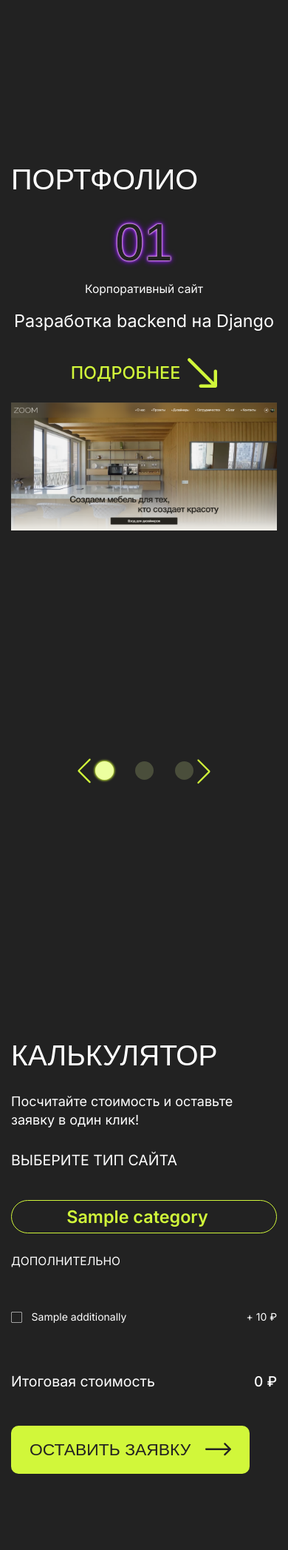
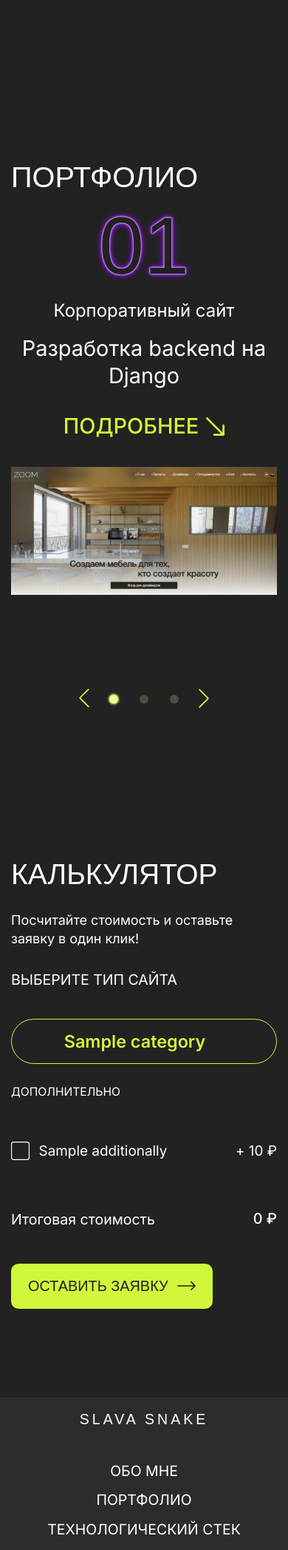
Before and after one commit to Space555/AboutMe, a Django app: page / in a window 390 px wide. Shown: the part 1360-3455 px from the top of the page at 74% size. Run offline with Django 5.2, Linux system fonts and the light colour scheme; tables that the repository leaves empty hold one stand-in row (values such as "Sample post"); some web fonts are replaced.

Commit message:
Update files

```diff
--- a/about/about/settings.py
+++ b/about/about/settings.py
@@ -121,9 +121,11 @@ USE_TZ = True
 # https://docs.djangoproject.com/en/6.0/howto/static-files/
 
 STATIC_URL = 'static/'
-# STATIC_ROOT = os.path.join(BASE_DIR, 'static')
+STATIC_ROOT = os.path.join(BASE_DIR, 'staticfiles')
 STATIC_DIRS = os.path.join(BASE_DIR, 'static/')
 STATICFILES_DIRS = [STATIC_DIRS]
 
 MEDIA_URL = '/media/'
 MEDIA_ROOT = os.path.join(BASE_DIR, 'media')
+
+STATICFILES_STORAGE = 'django.contrib.staticfiles.storage.ManifestStaticFilesStorage'
--- a/about/static/assets/css/media.css
+++ b/about/static/assets/css/media.css
@@ -720,8 +720,43 @@
 
 @media (max-width: 768px) {
 
+    .header__main-message.active {
+        top: 60%;
+    }
+
     .hero {
         padding: 50px 0 215px 0;
+    }
+
+    .portfolio__title {
+        margin-bottom: 5%;
+    }
+
+    .swiper {
+        padding: 0;
+    }
+
+    .swiper-slide-list-item-main-count-span {
+        font-size: calc(180px - 18vw);
+    }
+
+    .swiper-slide-list-item-main-info-link-svg {
+        width: 25px;
+        height: 25px;
+    }
+
+    .swiper-horizontal > .swiper-pagination-bullets, .swiper-pagination-bullets.swiper-pagination-horizontal {
+        bottom: 1%;
+    }
+
+    .swiper .swiper-pagination-bullet {
+        width: 17px;
+        height: 17px;
+    }
+
+    .swiper .swiper-button-prev, .swiper .swiper-button-next {
+        top: 99%;
+        height: 3%;
     }
 
     .calc {
@@ -745,13 +780,17 @@
     }
 
     .calc__form--block-label {
-        padding: 7px 17px;
+        padding: 17px 17px;
     }
 
 
     .calc__form--block-label svg {
-        width: 18px;
-        height: 18px;
+        width: 25px;
+        height: 25px;
+    }
+
+    .calc__form-add-choice-label, .calc__form-add-choice-price {
+        font-size: calc(18px + 1vw);
     }
 
     .calc__form-add-head {
@@ -759,7 +798,20 @@
     }
 
     .calc__form-add-choice, .calc__form-total {
-        width: 90%;
+        width: 100%;
+    }
+
+    .calc__form-modal-btn {
+        padding: 20px 35px;
+    }
+
+    .calc__form-modal-title {
+        margin-bottom: 10px;
+    }
+
+    .calc__form-modal-descr {
+        margin-bottom: 20px;
+        font-size: calc(14px + 1vw);
     }
 
     .footer__main-nav {
@@ -839,11 +898,6 @@
         line-height: 1.4;
     }
 
-    .calc__form--block-label {
-        padding: 10px 30px;
-        font-size: 3vw;
-    }
-
     .calc__form-total-text {
         font-size: 5vw;
     }
@@ -872,38 +933,78 @@
         padding-top: 170px;
     }
 
-    .header__main {
-        flex-direction: column;
-    }
-
-    .header__main-logo {
-        margin-bottom: 15px;
-        width: 50%;
-    }
-
-    .header__main-burger {
-        margin-bottom: 15px;
-    }
+    /*.header__main-logo {*/
+    /*    width: 50%;*/
+    /*}*/
 
     .header__main-message {
         width: 50%;
     }
 
     .hero__main-post {
-        font-size: 10px;
+        margin-bottom: 40px;
+        font-size: calc(12px + 3vw);
     }
 
     .hero__main-title {
         margin-bottom: 15px;
-        font-size: 9vw;
+        font-size: calc(28px + 4vw);
     }
 
     .hero__main-descr {
-        font-size: 4vw;
+        margin-bottom: 20px;
+        font-size: calc(20px + 1vw);
     }
 
     .last {
-        margin-bottom: 20px;
+        margin-bottom: 80px;
+    }
+
+    .hero__main-link {
+        font-size: calc(30px + 4vw);
+    }
+
+    .stack {
+        padding-bottom: 230px;
+    }
+
+    .stack__main::before {
+        filter: blur(3px);
+    }
+
+    .portfolio {
+        padding-bottom: 40px;
+    }
+
+    .swiper-slide-list-item-main-info {
+        margin-bottom: 40px;
+    }
+
+    .swiper-slide-list-item-main-info-cat {
+        font-size: calc(20px + 1vw);
+    }
+
+    .swiper-slide-list-item-main-info-title,
+    .swiper-slide-list-item-main-info-link {
+        font-size: calc(25px + 1vw);
+    }
+
+    .swiper-horizontal > .swiper-pagination-bullets, .swiper-pagination-bullets.swiper-pagination-horizontal {
+        bottom: 20%;
+    }
+
+    .swiper .swiper-pagination-bullet {
+        width: 12px;
+        height: 12px;
+    }
+
+    .swiper .swiper-button-prev, .swiper .swiper-button-next {
+        top: 80%;
+    }
+
+    .calc__form--block-label.active svg {
+        width: 20px;
+        height: 20px;
     }
 
     .calc__form--block-label {
@@ -911,16 +1012,28 @@
     }
 
     .calc__form-add-choice-label, .calc__form-add-choice-price {
-        font-size: 14px;
+        font-size: calc(15px + 1vw);
     }
 
     .calc__form-add-choice-span {
-        width: 15px;
-        height: 15px;
+        width: 25px;
+        height: 25px;
     }
 
     .calc__form-modal-btn {
-        padding: 15px 25px;
+        padding: 18px 23px;
+        font-size: calc(16px + 1vw);
+    }
+
+    .calc__form-modal-btn-svg {
+        padding-left: 12px;
+        width: 25px;
+        height: 25px;
+    }
+
+    .calc__form-modal {
+        padding: 10px;
+        width: 85%;
     }
 
     .calc__form-add-choice, .calc__form-total {
@@ -928,7 +1041,7 @@
     }
 
     .calc__form-total-price {
-        font-size: 19px;
+        font-size: calc(16px + 1vw);;
     }
 
     .footer__main-nav-link {
```
Also changed, not shown: other parts of about/static/assets/css/media.css (+38 -19 lines).
